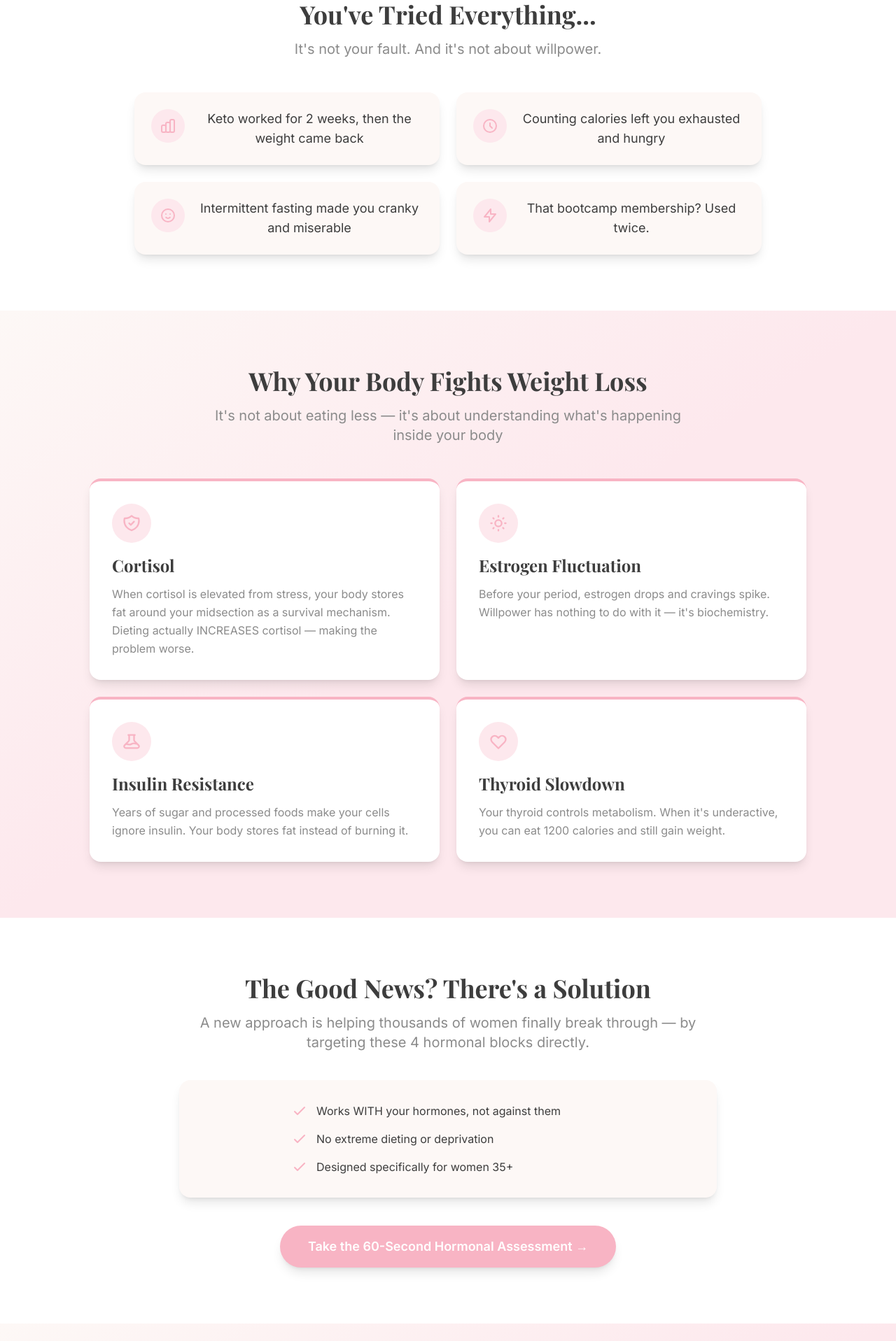
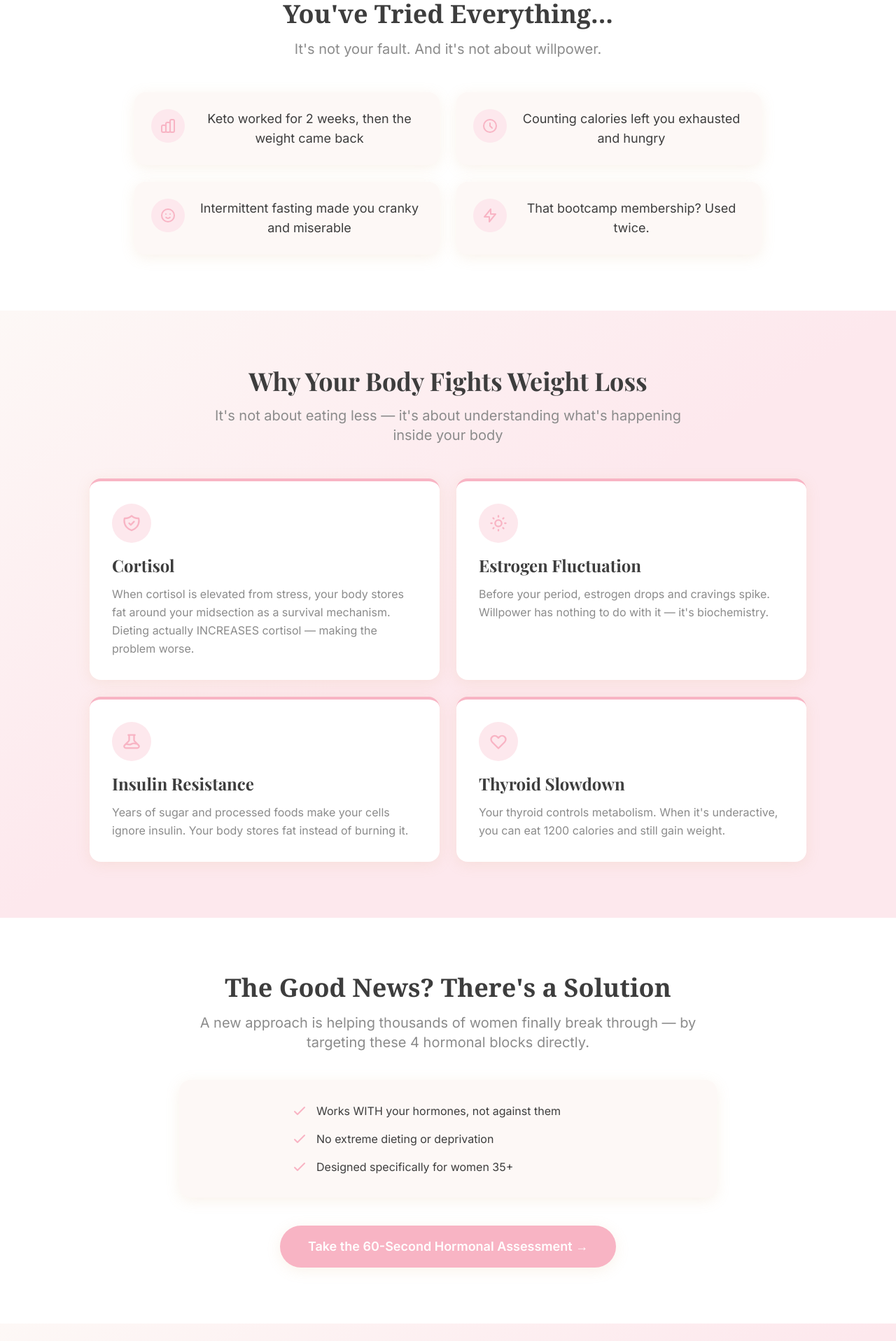
Before and after one commit to glen-don2/glp1-feminine-funnel, a Next.js app: page / in a window 1280 px wide. Shown: the part 880-2797 px from the top of the page at 70% size. Built offline with nearby package versions, Linux system fonts and the light colour scheme; a web font is replaced by a local one.

Commit message:
fix: advertorial styling and quiz link issues

```diff
--- a/src/app/globals.css
+++ b/src/app/globals.css
@@ -21,6 +21,10 @@ body {
 }
 
 @layer components {
+  .card-shadow {
+    box-shadow: 0 4px 20px rgba(212, 165, 116, 0.15);
+  }
+
   .btn-primary {
     @apply bg-feminine-pink hover:bg-feminine-pink-dark text-white font-semibold py-4 px-8 rounded-full transition-all duration-300 shadow-lg hover:shadow-xl transform hover:-translate-y-0.5;
   }
--- a/src/app/page.tsx
+++ b/src/app/page.tsx
@@ -13,14 +13,14 @@ export default function AdvertorialPage() {
         </div>
         <div className="max-w-3xl mx-auto text-center relative z-10">
           <p className="text-feminine-pink-dark font-medium mb-4 tracking-wider uppercase text-sm">For Women Over 35</p>
-          <h1 className="font-display text-4xl md:text-5xl lg:text-6xl font-bold text-feminine-charcoal mb-6 leading-tight">
+          <h1 className="font-serif text-4xl md:text-5xl lg:text-6xl font-bold text-feminine-charcoal mb-6 leading-tight">
             The Real Reason You Can&apos;t Lose Weight
             <span className="text-feminine-pink-dark"> (It&apos;s Not Calories)</span>
           </h1>
           <p className="text-xl md:text-2xl text-feminine-gray-soft mb-10 max-w-2xl mx-auto">
             Discover why diets fail women over 35 — and the hormonal breakthrough that&apos;s changing everything
           </p>
-          <Link href="/quiz" className="inline-block bg-feminine-pink hover:bg-feminine-pink-dark text-white font-semibold px-10 py-4 rounded-full text-lg transition-all duration-300 transform hover:scale-105 shadow-lg">
+          <Link href="/quiz" className="inline-block bg-feminine-pink hover:bg-feminine-pink-dark text-white font-semibold px-10 py-4 rounded-full text-lg transition-all duration-300 transform hover:scale-105 card-shadow">
             Find My Hormonal Block →
           </Link>
           <p className="mt-6 text-sm text-feminine-gray-soft">Free 60-second assessment</p>
@@ -30,32 +30,32 @@ export default function AdvertorialPage() {
       {/* Pain Section */}
       <section className="py-20 px-4 bg-white">
         <div className="max-w-4xl mx-auto text-center">
-          <h2 className="font-display text-3xl md:text-4xl font-bold text-feminine-charcoal mb-4">
+          <h2 className="font-serif text-3xl md:text-4xl font-bold text-feminine-charcoal mb-4">
             You&apos;ve Tried Everything...
           </h2>
           <p className="text-xl text-feminine-gray-soft mb-12">
             It&apos;s not your fault. And it&apos;s not about willpower.
           </p>
           <div className="grid md:grid-cols-2 gap-6">
-            <div className="bg-feminine-cream p-6 rounded-2xl shadow-lg flex items-start gap-4">
+            <div className="bg-feminine-cream p-6 rounded-2xl card-shadow flex items-start gap-4">
               <div className="w-12 h-12 bg-feminine-pink-light rounded-full flex items-center justify-center flex-shrink-0">
                 <svg className="w-6 h-6 text-feminine-pink" fill="none" stroke="currentColor" viewBox="0 0 24 24"><path strokeLinecap="round" strokeLinejoin="round" strokeWidth="2" d="M9 19v-6a2 2 0 00-2-2H5a2 2 0 00-2 2v6a2 2 0 002 2h2a2 2 0 002-2zm0 0V9a2 2 0 012-2h2a2 2 0 012 2v10m-6 0a2 2 0 002 2h2a2 2 0 002-2m0 0V5a2 2 0 012-2h2a2 2 0 012 2v14a2 2 0 01-2 2h-2a2 2 0 01-2-2z"></path></svg>
               </div>
               <p className="text-lg text-feminine-charcoal">Keto worked for 2 weeks, then the weight came back</p>
             </div>
-            <div className="bg-feminine-cream p-6 rounded-2xl shadow-lg flex items-start gap-4">
+            <div className="bg-feminine-cream p-6 rounded-2xl card-shadow flex items-start gap-4">
               <div className="w-12 h-12 bg-feminine-pink-light rounded-full flex items-center justify-center flex-shrink-0">
                 <svg className="w-6 h-6 text-feminine-pink" fill="none" stroke="currentColor" viewBox="0 0 24 24"><path strokeLinecap="round" strokeLinejoin="round" strokeWidth="2" d="M12 8v4l3 3m6-3a9 9 0 11-18 0 9 9 0 0118 0z"></path></svg>
               </div>
               <p className="text-lg text-feminine-charcoal">Counting calories left you exhausted and hungry</p>
             </div>
-            <div className="bg-feminine-cream p-6 rounded-2xl shadow-lg flex items-start gap-4">
+            <div className="bg-feminine-cream p-6 rounded-2xl card-shadow flex items-start gap-4">
               <div className="w-12 h-12 bg-feminine-pink-light rounded-full flex items-center justify-center flex-shrink-0">
                 <svg className="w-6 h-6 text-feminine-pink" fill="none" stroke="currentColor" viewBox="0 0 24 24"><path strokeLinecap="round" strokeLinejoin="round" strokeWidth="2" d="M14.828 14.828a4 4 0 01-5.656 0M9 10h.01M15 10h.01M21 12a9 9 0 11-18 0 9 9 0 0118 0z"></path></svg>
               </div>
               <p className="text-lg text-feminine-charcoal">Intermittent fasting made you cranky and miserable</p>
             </div>
-            <div className="bg-feminine-cream p-6 rounded-2xl shadow-lg flex items-start gap-4">
+            <div className="bg-feminine-cream p-6 rounded-2xl card-shadow flex items-start gap-4">
               <div className="w-12 h-12 bg-feminine-pink-light rounded-full flex items-center justify-center flex-shrink-0">
                 <svg className="w-6 h-6 text-feminine-pink" fill="none" stroke="currentColor" viewBox="0 0 24 24"><path strokeLinecap="round" strokeLinejoin="round" strokeWidth="2" d="M13 10V3L4 14h7v7l9-11h-7z"></path></svg>
               </div>
@@ -75,7 +75,7 @@ export default function AdvertorialPage() {
             It&apos;s not about eating less — it&apos;s about understanding what&apos;s happening inside your body
           </p>
           <div className="grid md:grid-cols-2 gap-6">
-            <div className="bg-white p-8 rounded-2xl shadow-lg border-t-4 border-feminine-pink">
+            <div className="bg-white p-8 rounded-2xl card-shadow border-t-4 border-feminine-pink">
               <div className="w-14 h-14 bg-feminine-pink-light rounded-full flex items-center justify-center mb-4">
                 <svg className="w-7 h-7 text-feminine-pink" fill="none" stroke="currentColor" viewBox="0 0 24 24"><path strokeLinecap="round" strokeLinejoin="round" strokeWidth="2" d="M9 12l2 2 4-4m5.618-4.016A11.955 11.955 0 0112 2.944a11.955 11.955 0 01-8.618 3.04A12.02 12.02 0 003 9c0 5.591 3.824 10.29 9 11.622 5.176-1.332 9-6.03 9-11.622 0-1.042-.133-2.052-.382-3.016z"></path></svg>
               </div>
@@ -84,7 +84,7 @@ export default function AdvertorialPage() {
                 When cortisol is elevated from stress, your body stores fat around your midsection as a survival mechanism. Dieting actually INCREASES cortisol — making the problem worse.
               </p>
             </div>
-            <div className="bg-white p-8 rounded-2xl shadow-lg border-t-4 border-feminine-pink">
+            <div className="bg-white p-8 rounded-2xl card-shadow border-t-4 border-feminine-pink">
               <div className="w-14 h-14 bg-feminine-pink-light rounded-full flex items-center justify-center mb-4">
                 <svg className="w-7 h-7 text-feminine-pink" fill="none" stroke="currentColor" viewBox="0 0 24 24"><path strokeLinecap="round" strokeLinejoin="round" strokeWidth="2" d="M12 3v1m0 16v1m9-9h-1M4 12H3m15.364 6.364l-.707-.707M6.343 6.343l-.707-.707m12.728 0l-.707.707M6.343 17.657l-.707.707M16 12a4 4 0 11-8 0 4 4 0 018 0z"></path></svg>
               </div>
@@ -93,7 +93,7 @@ export default function AdvertorialPage() {
                 Before your period, estrogen drops and cravings spike. Willpower has nothing to do with it — it&apos;s biochemistry.
               </p>
             </div>
-            <div className="bg-white p-8 rounded-2xl shadow-lg border-t-4 border-feminine-pink">
+            <div className="bg-white p-8 rounded-2xl card-shadow border-t-4 border-feminine-pink">
               <div className="w-14 h-14 bg-feminine-pink-light rounded-full flex items-center justify-center mb-4">
                 <svg className="w-7 h-7 text-feminine-pink" fill="none" stroke="currentColor" viewBox="0 0 24 24"><path strokeLinecap="round" strokeLinejoin="round" strokeWidth="2" d="M19.428 15.428a2 2 0 00-1.022-.547l-2.384-.477a6 6 0 00-3.86.517l-.318.158a6 6 0 01-3.86.517L6.05 15.21a2 2 0 00-1.806.547M8 4h8l-1 1v5.172a2 2 0 00.586 1.414l5 5c1.26 1.26.367 3.414-1.415 3.414H4.828c-1.782 0-2.674-2.154-1.414-3.414l5-5A2 2 0 009 10.172V5L8 4z"></path></svg>
               </div>
@@ -102,7 +102,7 @@ export default function AdvertorialPage() {
                 Years of sugar and processed foods make your cells ignore insulin. Your body stores fat instead of burning it.
               </p>
             </div>
-            <div className="bg-white p-8 rounded-2xl shadow-lg border-t-4 border-feminine-pink">
+            <div className="bg-white p-8 rounded-2xl card-shadow border-t-4 border-feminine-pink">
               <div className="w-14 h-14 bg-feminine-pink-light rounded-full flex items-center justify-center mb-4">
                 <svg className="w-7 h-7 text-feminine-pink" fill="none" stroke="currentColor" viewBox="0 0 24 24"><path strokeLinecap="round" strokeLinejoin="round" strokeWidth="2" d="M4.318 6.318a4.5 4.5 0 000 6.364L12 20.364l7.682-7.682a4.5 4.5 0 00-6.364-6.364L12 7.636l-1.318-1.318a4.5 4.5 0 00-6.364 0z"></path></svg>
               </div>
@@ -118,13 +118,13 @@ export default function AdvertorialPage() {
       {/* Solution Section */}
       <section id="solution" className="py-20 px-4 bg-white">
         <div className="max-w-3xl mx-auto text-center">
-          <h2 className="font-display text-3xl md:text-4xl font-bold text-feminine-charcoal mb-4">
+          <h2 className="font-serif text-3xl md:text-4xl font-bold text-feminine-charcoal mb-4">
             The Good News? There&apos;s a Solution
           </h2>
           <p className="text-xl text-feminine-gray-soft mb-10">
             A new approach is helping thousands of women finally break through — by targeting these 4 hormonal blocks directly.
           </p>
-          <div className="bg-feminine-cream rounded-2xl p-8 shadow-lg mb-10">
+          <div className="bg-feminine-cream rounded-2xl p-8 card-shadow mb-10">
             <ul className="space-y-4 text-left max-w-md mx-auto">
               <li className="flex items-center gap-3">
                 <svg className="w-6 h-6 text-feminine-pink flex-shrink-0" fill="none" stroke="currentColor" viewBox="0 0 24 24"><path strokeLinecap="round" strokeLinejoin="round" strokeWidth="2" d="M5 13l4 4L19 7"></path></svg>
@@ -140,7 +140,7 @@ export default function AdvertorialPage() {
               </li>
             </ul>
           </div>
-          <Link href="/quiz" className="inline-block bg-feminine-pink hover:bg-feminine-pink-dark text-white font-semibold px-10 py-4 rounded-full text-lg transition-all duration-300 transform hover:scale-105 shadow-lg">
+          <Link href="/quiz" className="inline-block bg-feminine-pink hover:bg-feminine-pink-dark text-white font-semibold px-10 py-4 rounded-full text-lg transition-all duration-300 transform hover:scale-105 card-shadow">
             Take the 60-Second Hormonal Assessment →
           </Link>
         </div>
@@ -156,7 +156,7 @@ export default function AdvertorialPage() {
             Real women. Real results. Real transformation.
           </p>
           <div className="grid md:grid-cols-3 gap-8">
-            <div className="bg-white p-8 rounded-2xl shadow-lg">
+            <div className="bg-white p-8 rounded-2xl card-shadow">
               <div className="flex items-center gap-1 mb-4">
                 {[...Array(5)].map((_, i) => (
                   <svg key={i} className="w-5 h-5 text-feminine-gold" fill="currentColor" viewBox="0 0 20 20"><path d="M9.049 2.927c.3-.921 1.603-.921 1.902 0l1.07 3.292a1 1 0 00.95.69h3.462c.969 0 1.371 1.24.588 1.81l-2.8 2.034a1 1 0 00-.364 1.118l1.07 3.292c.3.921-.755 1.688-1.54 1.118l-2.8-2.034a1 1 0 00-1.175 0l-2.8 2.034c-.784.57-1.838-.197-1.539-1.118l1.07-3.292a1 1 0 00-.364-1.118L2.98 8.72c-.783-.57-.38-1.81.588-1.81h3.461a1 1 0 00.951-.69l1.07-3.292z"></path></svg>
@@ -166,7 +166,7 @@ export default function AdvertorialPage() {
               <p className="font-semibold text-feminine-charcoal">— Sarah M., 42</p>
               <p className="text-sm text-feminine-pink">Lost 23 lbs</p>
             </div>
-            <div className="bg-white p-8 rounded-2xl shadow-lg">
+            <div className="bg-white p-8 rounded-2xl card-shadow">
               <div className="flex items-center gap-1 mb-4">
                 {[...Array(5)].map((_, i) => (
                   <svg key={i} className="w-5 h-5 text-feminine-gold" fill="currentColor" viewBox="0 0 20 20"><path d="M9.049 2.927c.3-.921 1.603-.921 1.902 0l1.07 3.292a1 1 0 00.95.69h3.462c.969 0 1.371 1.24.588 1.81l-2.8 2.034a1 1 0 00-.364 1.118l1.07 3.292c.3.921-.755 1.688-1.54 1.118l-2.8-2.034a1 1 0 00-1.175 0l-2.8 2.034c-.784.57-1.838-.197-1.539-1.118l1.07-3.292a1 1 0 00-.364-1.118L2.98 8.72c-.783-.57-.38-1.81.588-1.81h3.461a1 1 0 00.951-.69l1.07-3.292z"></path></svg>
@@ -176,7 +176,7 @@ export default function AdvertorialPage() {
               <p className="font-semibold text-feminine-charcoal">— Jennifer L., 38</p>
               <p className="text-sm text-feminine-pink">Lost 18 lbs</p>
             </div>
-            <div className="bg-white p-8 rounded-2xl shadow-lg">
+            <div className="bg-white p-8 rounded-2xl card-shadow">
               <div className="flex items-center gap-1 mb-4">
                 {[...Array(5)].map((_, i) => (
                   <svg key={i} className="w-5 h-5 text-feminine-gold" fill="currentColor" viewBox="0 0 20 20"><path d="M9.049 2.927c.3-.921 1.603-.921 1.902 0l1.07 3.292a1 1 0 00.95.69h3.462c.969 0 1.371 1.24.588 1.81l-2.8 2.034a1 1 0 00-.364 1.118l1.07 3.292c.3.921-.755 1.688-1.54 1.118l-2.8-2.034a1 1 0 00-1.175 0l-2.8 2.034c-.784.57-1.838-.197-1.539-1.118l1.07-3.292a1 1 0 00-.364-1.118L2.98 8.72c-.783-.57-.38-1.81.588-1.81h3.461a1 1 0 00.951-.69l1.07-3.292z"></path></svg>
@@ -199,7 +199,7 @@ export default function AdvertorialPage() {
           <p className="text-xl text-feminine-pink-light mb-10">
             Take our free 60-second assessment and discover your unique hormonal pattern
           </p>
-          <Link href="/quiz" className="inline-block bg-white hover:bg-feminine-cream text-feminine-pink-dark font-semibold px-12 py-5 rounded-full text-xl transition-all duration-300 transform hover:scale-105 shadow-lg">
+          <Link href="/quiz" className="inline-block bg-white hover:bg-feminine-cream text-feminine-pink-dark font-semibold px-12 py-5 rounded-full text-xl transition-all duration-300 transform hover:scale-105 card-shadow">
             Start My Assessment →
           </Link>
         </div>
```
